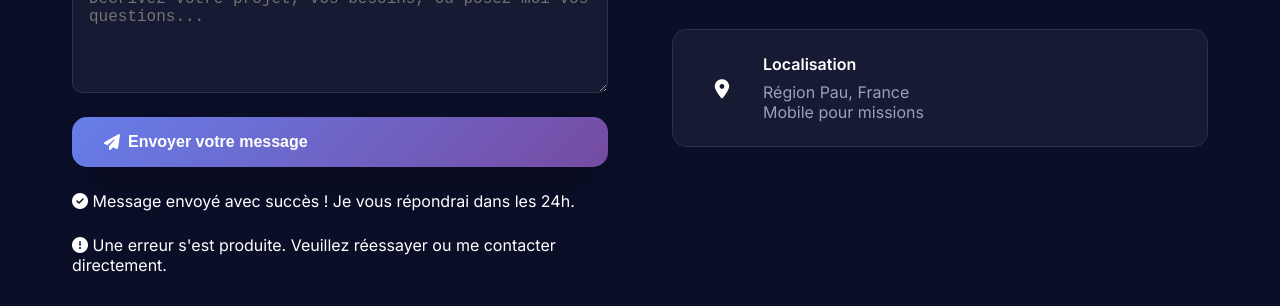
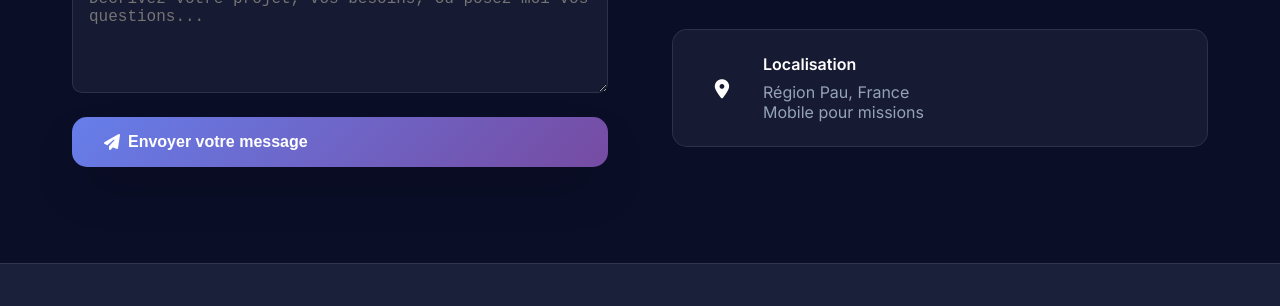
Before and after one commit to diderokamegne/portfolio-gabriel, a plain HTML site: page index.html in a window 1280 px wide. Shown: the part 5539-5845 px from the top of the page. Drawn offline with Linux system fonts and the light colour scheme.

Commit message:
Update index.html

```diff
--- a/index.html
+++ b/index.html
@@ -1268,15 +1268,8 @@
                     Envoyer votre message
                 </button>
 
-                <div class="success-message" id="successMessage">
-                    <i class="fas fa-check-circle"></i>
-                    Message envoyé avec succès ! Je vous répondrai dans les 24h.
-                </div>
-
-                <div class="error-message" id="errorMessage">
-                    <i class="fas fa-exclamation-circle"></i>
-                    Une erreur s'est produite. Veuillez réessayer ou me contacter directement.
-                </div>
+
+
             </form>
 
             <div class="contact-info reveal">
```
